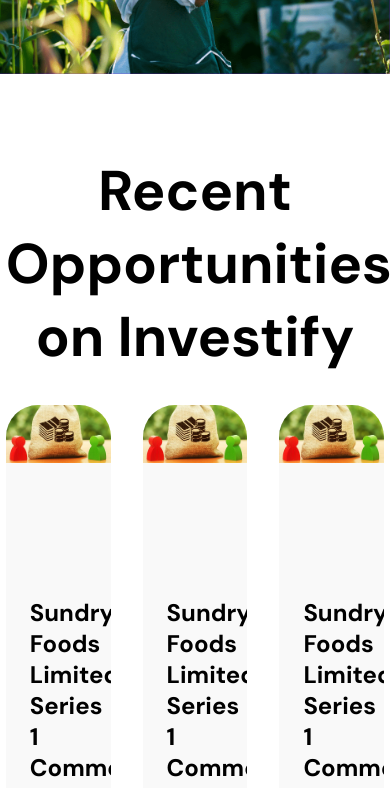
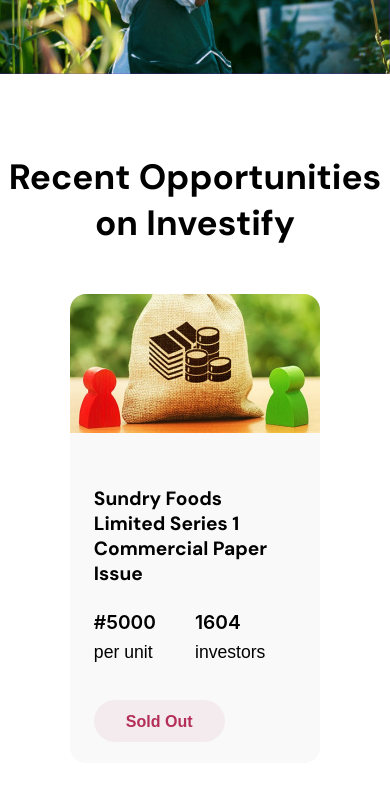
Before and after one commit to Walexz01/piggyvest, a React (Create React App) app: page /invest in a window 390 px wide. Shown: the part 3400-4188 px from the top of the page. Built offline with nearby package versions, Linux system fonts and the light colour scheme.

Commit message:
did reponsiveness of the recent opportunities sectiion and comple the invest pagee

```diff
--- a/src/Layouts/Layout.jsx
+++ b/src/Layouts/Layout.jsx
@@ -30,9 +30,9 @@
                                     <NavLink  to={path}>{name}</NavLink>
                                     { modal && modalVisible &&
                                         <div className="modal">
-                                            { modal.map(({name,link,image},index)=>{
+                                            { modal.map(({id,name,link,image})=>{
                                                 return(
-                                        <Link key={index} className="link__img" to={link}>
+                                        <Link key={id} className="link__img" to={link}>
                                             <img src={image} alt='link icon' />
                                             {name}
                                         </Link>
--- a/src/data.js
+++ b/src/data.js
@@ -11,21 +11,25 @@
         path:"save",
         modal:[
             {
+            id: 11,
             name: 'PiggyBank',
             link:'/piggybank',
             image:build1
             },
             {
+            id: 12,
             name: 'Safelock',
             link:'/safelock',
             image:build2
             },
             {
+            id: 13,
             name: 'Target Savings',
             link:'/targets',
             image:build3
             },
             {
+            id: 14,
             name: 'Flex Naira',
             link:'/flex-naira',
             image:build4
@@ -53,7 +57,7 @@
         path:"blog"
     },
     {
-        id:5,
+        id:6,
         name:"Ebook",
         path:"ebook"
     }
--- a/src/pages/Invest/invest.css
+++ b/src/pages/Invest/invest.css
@@ -187,7 +187,6 @@
     padding-top: 2rem;
 }
 .status___label small{
-    background-color: black;
     color: rgb(179, 46, 88);
     background-color: rgba(179, 46, 88, 0.067);
     font-size: 1.2rem;
@@ -291,6 +290,43 @@
 .getstarted--right p{
     width: 100%;
 }
+/* ===========================================    RecentOppor   ========================================= */
+.recent__oppor__header{
+    padding-bottom: 3rem;
+}
+.oppor__header{
+    font-size: 3rem;
+}
+.recent_card{
+    border-radius: 1rem;
+}
+.recent__card--details{
+    padding: 2rem 1.5rem 2rem 1.5rem ;
+}
+.recent__card--details .title{
+    font-size: 1.2rem;
+    padding-bottom: 1.5rem;
+}
+.recent__card--details .number__name{
+    font-size: 1.1rem;
+    gap: .5rem;
+}
+.recent__card--details small{
+    font-size: 1.1rem;
+
+}
+.status___label small{
+    font-size: 1.1rem;
+}
+.recent__oppor__cards{
+    padding: 0 5rem;
+    display: grid;
+    grid-template-columns: 1fr 1fr ;
+    gap: 4rem;
+}
+
+
+
 }
 
 
@@ -439,4 +475,30 @@
     font-size: 1.1rem;
     width: 100%;
 }
+/* ===========================================    RecentOppor   ========================================= */
+.recent__oppor__header{
+    padding-bottom: 3rem;
 }
+.oppor__header{
+    font-size: 2.2rem;
+}
+.recent__card--details .title{
+    font-size: 1.2rem;
+}
+.recent__card--details .number__name{
+    font-size: 1.2rem;
+}
+.recent__card--details small{
+    font-size: 1.1rem;
+
+}
+.status___label small{
+    font-size: 1rem;
+}
+.recent__oppor__cards{
+    grid-template-columns: 1fr ;
+    gap: 3em;
+    padding: 0 4rem;
+}
+
+}
```
